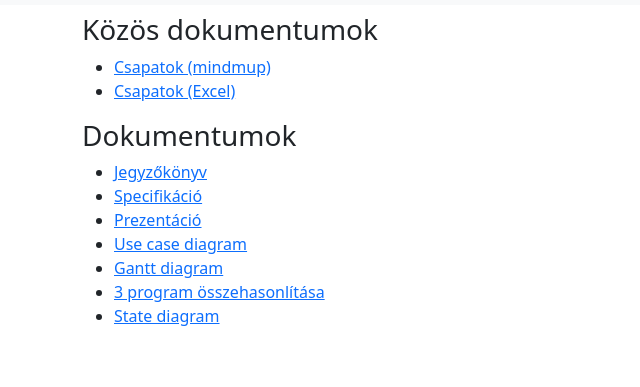
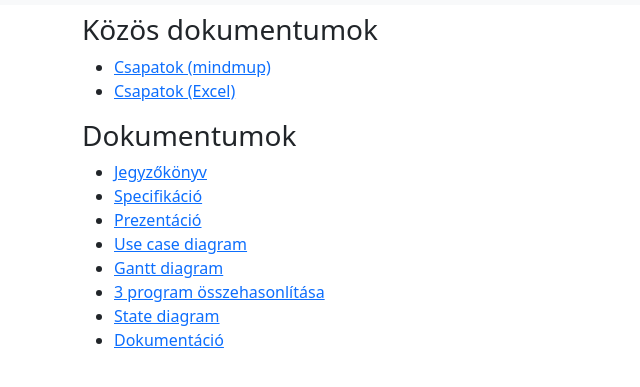
Before and after one commit to evpblackjesus/docs, a plain HTML site: page docs.html in a window 1280 px wide. Shown: the part 51-438 px from the top of the page, without its empty margins (0-640 px from the left). Drawn offline with nearby package versions, Linux system fonts and the light colour scheme.

Commit message:
dokumentáció

```diff
--- a/docs.html
+++ b/docs.html
@@ -112,6 +112,13 @@
               >State diagram</a
             >
           </li>
+          <li>
+            <a
+              href="https://drive.google.com/file/d/1fWJYxho4gQ0lErudOyEpI-QlAU-Mus9y/view?usp=sharing"
+              target="_blank"
+              >Dokumentáció</a
+            >
+          </li>
         </ul>
       </section>
     </main>
```
